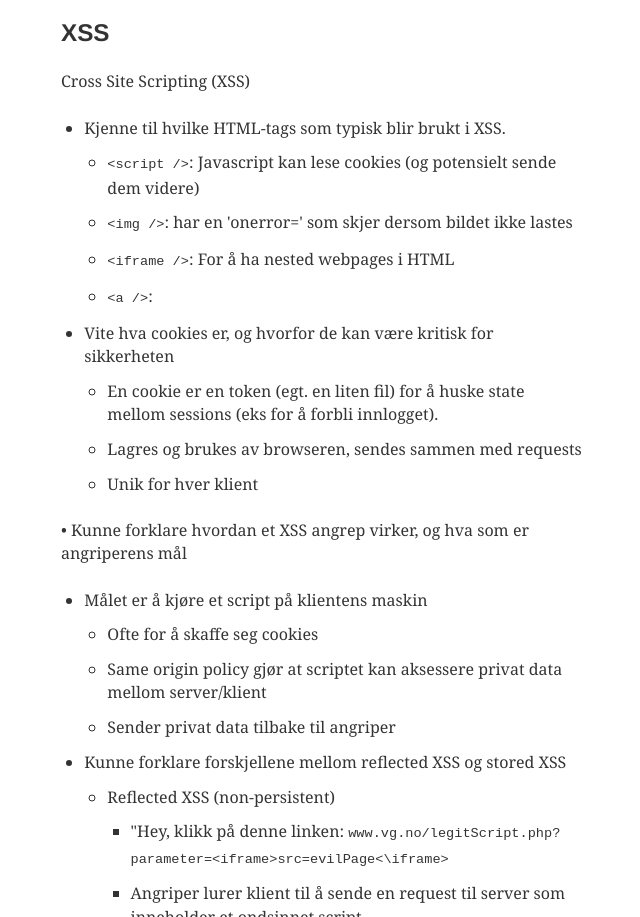
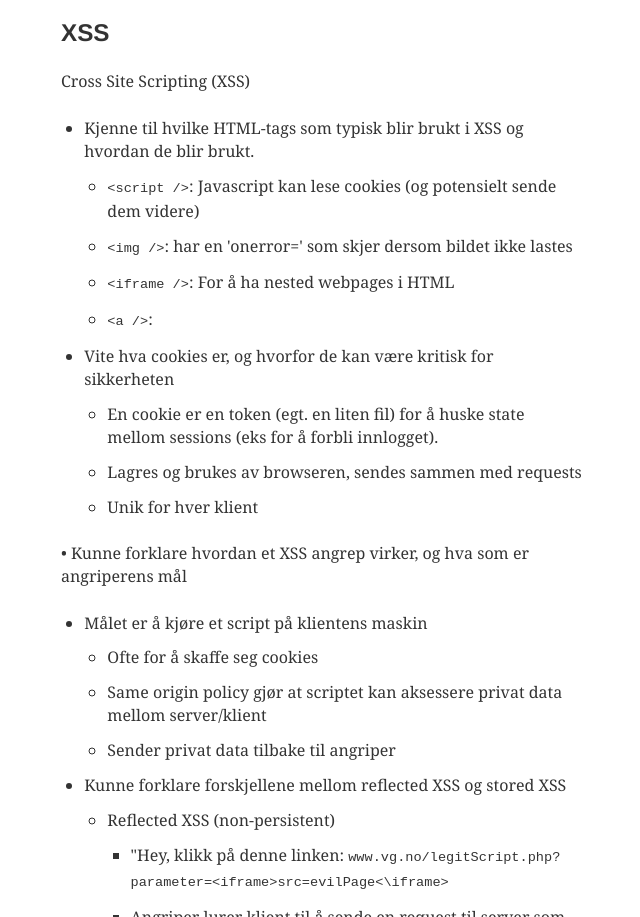
Before and after one commit to lesesalen/lesesalen, a Gatsby site: page /bedpress/INF143/ in a window 1280 px wide. Shown: the part 3511-4428 px from the top of the page, without its empty margins (318-958 px from the left). Built offline with nearby package versions, Linux system fonts and the light colour scheme; Gatsby itself is replaced by a stand-in of ours; some packages are replaced by stand-ins of ours; what typography-theme-ocean-beach would draw is missing.

Commit message:
trying to fix mdx syntax errors

```diff
--- a/content/blog/bedpress/INF143.mdx
+++ b/content/blog/bedpress/INF143.mdx
@@ -95,7 +95,7 @@ tags: Notes
 
 Cross Site Scripting (XSS)
 
-- Kjenne til hvilke HTML-tags som typisk blir brukt i XSS.
+- Kjenne til hvilke HTML-tags som typisk blir brukt i XSS og hvordan de blir brukt.
   - `<script />`: Javascript kan lese cookies (og potensielt sende dem videre)
   - `<img />`: har en 'onerror=' som skjer dersom bildet ikke lastes
   - `<iframe />`: For å ha nested webpages i HTML
```
